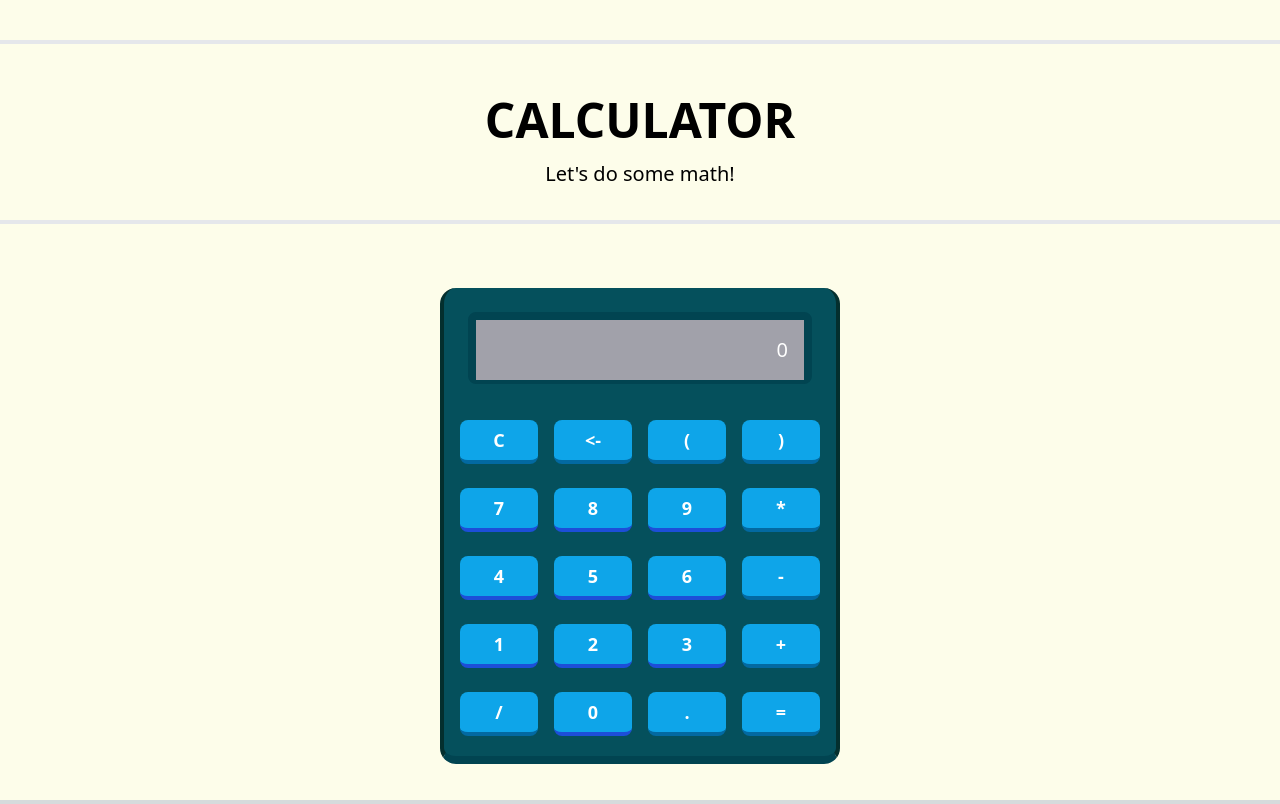
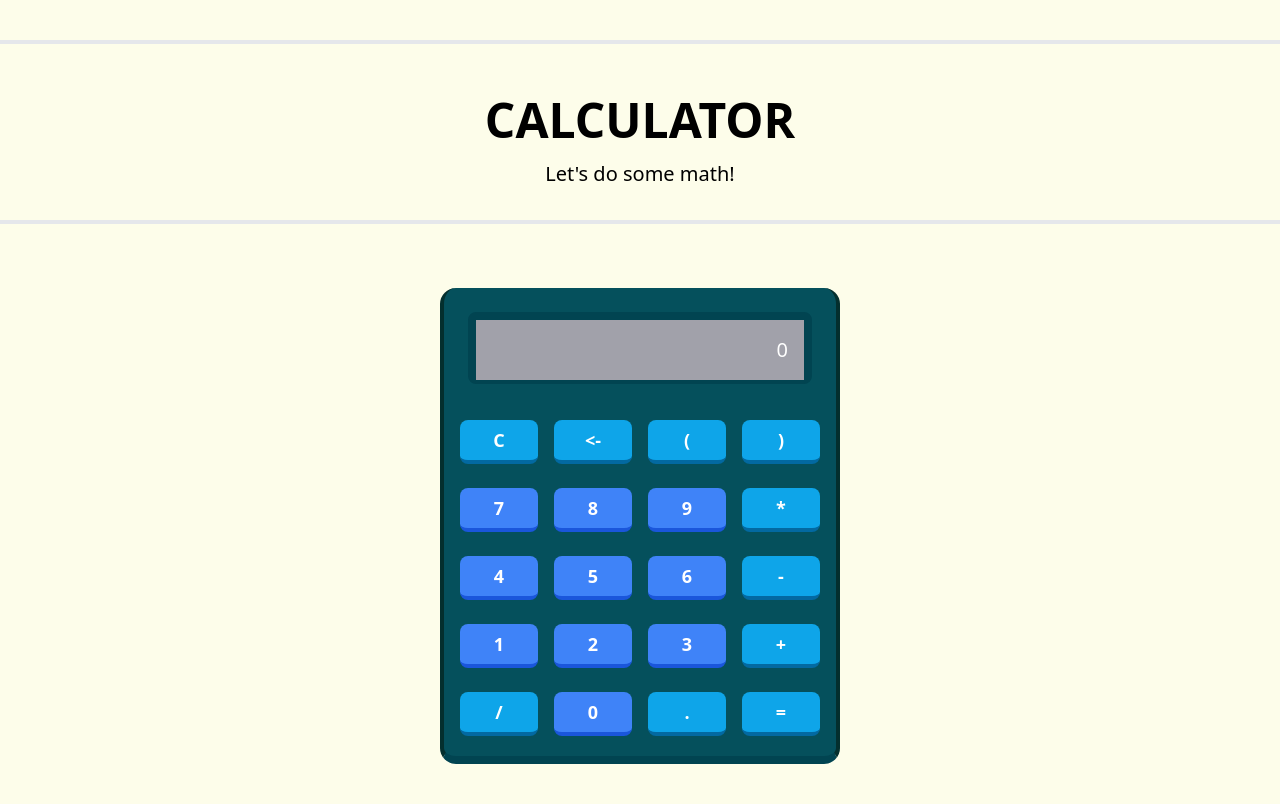
Before and after one commit to nesricha/calculator, a Next.js app: page / in a window 1280 px wide. Built offline with nearby package versions, Linux system fonts and the light colour scheme.

Commit message:
test digits color if working

```diff
--- a/src/components/KeyboardComp.tsx
+++ b/src/components/KeyboardComp.tsx
@@ -11,9 +11,10 @@ export default function KeyboardComp(prop: Prop) {
             key={key}
             href="#"
             className={`${
-              /^[0-9]*$/.test(key) &&
-              `bg-[#3b82f6] hover:bg-[#2563eb] border-b-[#1d4ed8]`
-            } mx-auto rounded-lg w-10/12 bg-sky-500 m-3 px-3 py-1.5 hover:bg-sky-600 border-b-4 active:border-b-0 active:border-t-4 active:border-t-teal-800 border-sky-700 transition-all `}
+              /^[0-9]*$/.test(key)
+                ? `bg-blue-500 hover:bg-blue-600 border-b-4 border-blue-700`
+                : `bg-sky-500 hover:bg-sky-600 border-b-4 border-sky-700`
+            } mx-auto rounded-lg w-10/12 m-3 px-3 py-1.5 transition-all active:border-b-0 active:border-t-4 active:border-teal-800`}
             onClick={(e) => {
               e.preventDefault();
               prop.eventHandler(key);
--- a/src/pages/index.tsx
+++ b/src/pages/index.tsx
@@ -6,7 +6,7 @@ const inter = Inter({ subsets: ["latin"] });
 
 export default function Home() {
   return (
-    <main className="bg-yellow-50 py-10 h-[100vh]">
+    <main className="bg-yellow-50 py-10">
       <HeaderComp />
       <CalcComp />
     </main>
```
